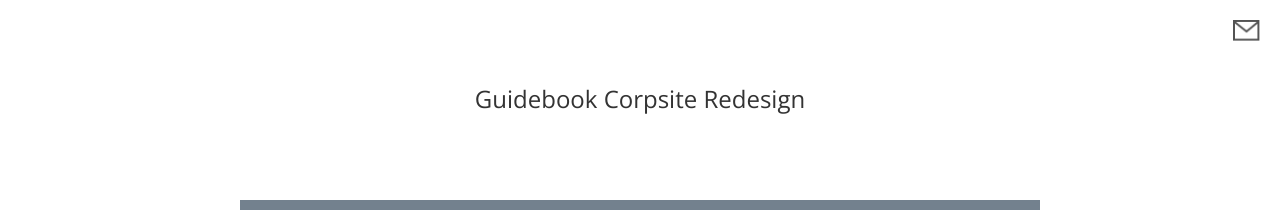
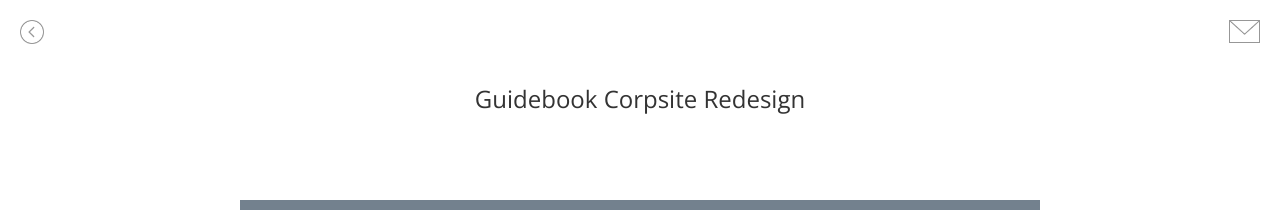
Before and after one commit to edchao/edchao.github.io, a Jekyll site: the page built from _posts/2014-12-25-gbSite.markdown, in a window 1280 px wide. Shown: the top 210 px of the page. Built offline with Jekyll 4.4.1, drawn with Linux system fonts in a browser that asks for light colours.

Commit message:
back button

```diff
--- a/_layouts/article.html
+++ b/_layouts/article.html
@@ -4,6 +4,7 @@
 
 <!-- Content
     ================================================== -->
+  <a href="{{site.url}}"><div class="nav_back">Back</div></a>
 
   <header class="container post">
     <div class="nav-trigger title"> {{page.title}} </div>
--- a/_layouts/post.html
+++ b/_layouts/post.html
@@ -1,6 +1,7 @@
 ---
 layout: default
 ---
+
 <h2>{{ page.title }}</h2>
 <p class="meta">{{ page.date | date_to_string }}</p>
 
--- a/css/main.css
+++ b/css/main.css
@@ -193,8 +193,8 @@
     position: absolute;
     font-family: 'Helvetica Neue' sans-serif;
     letter-spacing: 1px;
-    width: 27px;
-    height: 22px;
+    width: 31px;
+    height: 23px;
     right: 0px;
     font-size: 13px;
     font-weight: 300;
@@ -224,6 +224,24 @@
 
 nav a:hover {
   color: black; }
+
+.nav_back {
+  display: block;
+  position: fixed;
+  z-index: 9999999;
+  font-family: 'Helvetica Neue' sans-serif;
+  letter-spacing: 1px;
+  width: 24px;
+  height: 24px;
+  left: 0px;
+  font-size: 13px;
+  font-weight: 300;
+  margin: 20px;
+  color: #ddd;
+  text-indent: -999999px;
+  background-image: url("/assets/icon_back.png");
+  background-repeat: no-repeat;
+  background-size: 100%; }
 
 .opaque {
   background-color: #f9f9f9;
```
Also changed, not shown: sass/v2.scss (+20 -2 lines), assets/icon_back.png (added), assets/icon_mail.png, 1 other file.
